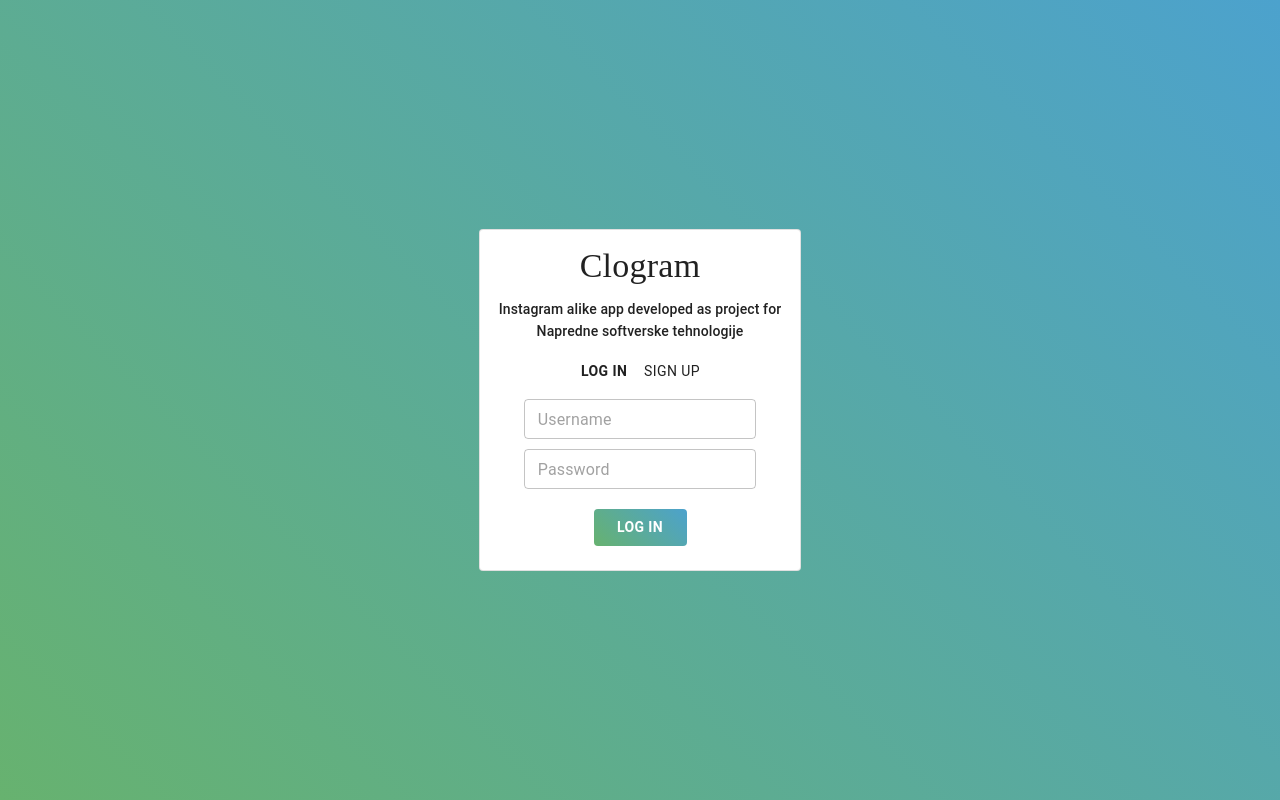
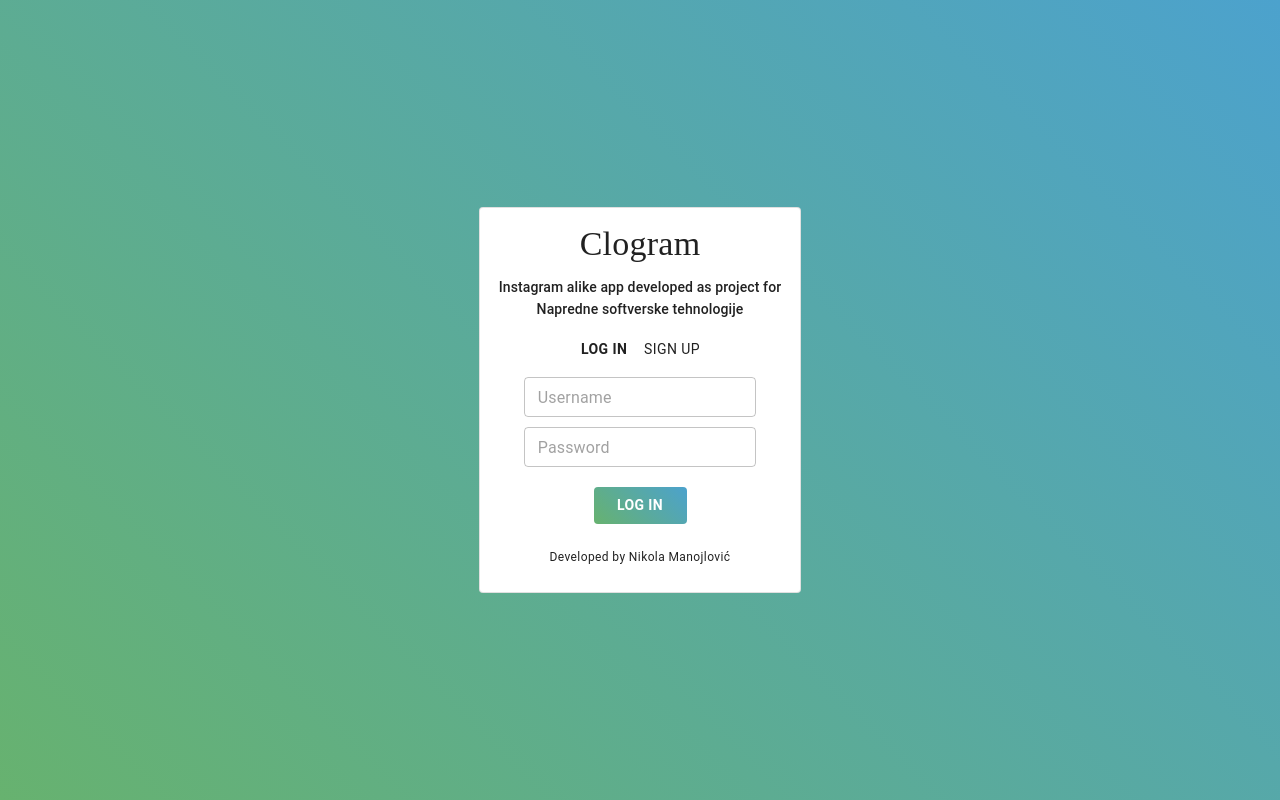
Before and after one commit to nikolamanojlovic/clogram, a React (Create React App) app in the folder clogram-fe/: page / in a window 1280 px wide. Built offline with nearby package versions, Linux system fonts and the light colour scheme.

Commit message:
some fixes

```diff
--- a/clogram-fe/src/App.js
+++ b/clogram-fe/src/App.js
@@ -3,7 +3,7 @@ import './App.css';
 import { useSelector } from "react-redux";
 import LogInPage from "./pages/LogInPage";
 import NavigationBar from "./components/NavigationBar";
-import { Grid } from "@material-ui/core";
+import { Grid, Typography } from "@material-ui/core";
 import { makeStyles } from '@material-ui/core/styles';
 
 const useStyles = makeStyles({
--- a/clogram-fe/src/components/LogInForm.js
+++ b/clogram-fe/src/components/LogInForm.js
@@ -23,7 +23,7 @@ const LogInForm = () => {
     return (
         <FormControl className={classes.formControl}>
             <TextField id="login-username" className={classes.textField} placeholder="Username" variant="outlined" size="small" />
-            <TextField id="login-password" className={classes.textField} placeholder="Password" variant="outlined" size="small" />
+            <TextField id="login-password" className={classes.textField} placeholder="Password" variant="outlined" type="password" size="small" />
             <Button className={classes.button} variant="contained" color="primary">
                 Log In
             </Button>
--- a/clogram-fe/src/pages/LogInPage.js
+++ b/clogram-fe/src/pages/LogInPage.js
@@ -42,6 +42,9 @@ const LogInPage = () => {
             <CardContent className={classes.content}>
                 {showLogin ? <LogInForm /> : <SignUpFrom />}
             </CardContent>
+            <CardContent>
+                <Typography variant="caption" gutterBottom>Developed by Nikola Manojlović</Typography>
+            </CardContent>
         </Card>
     );
 }
```
